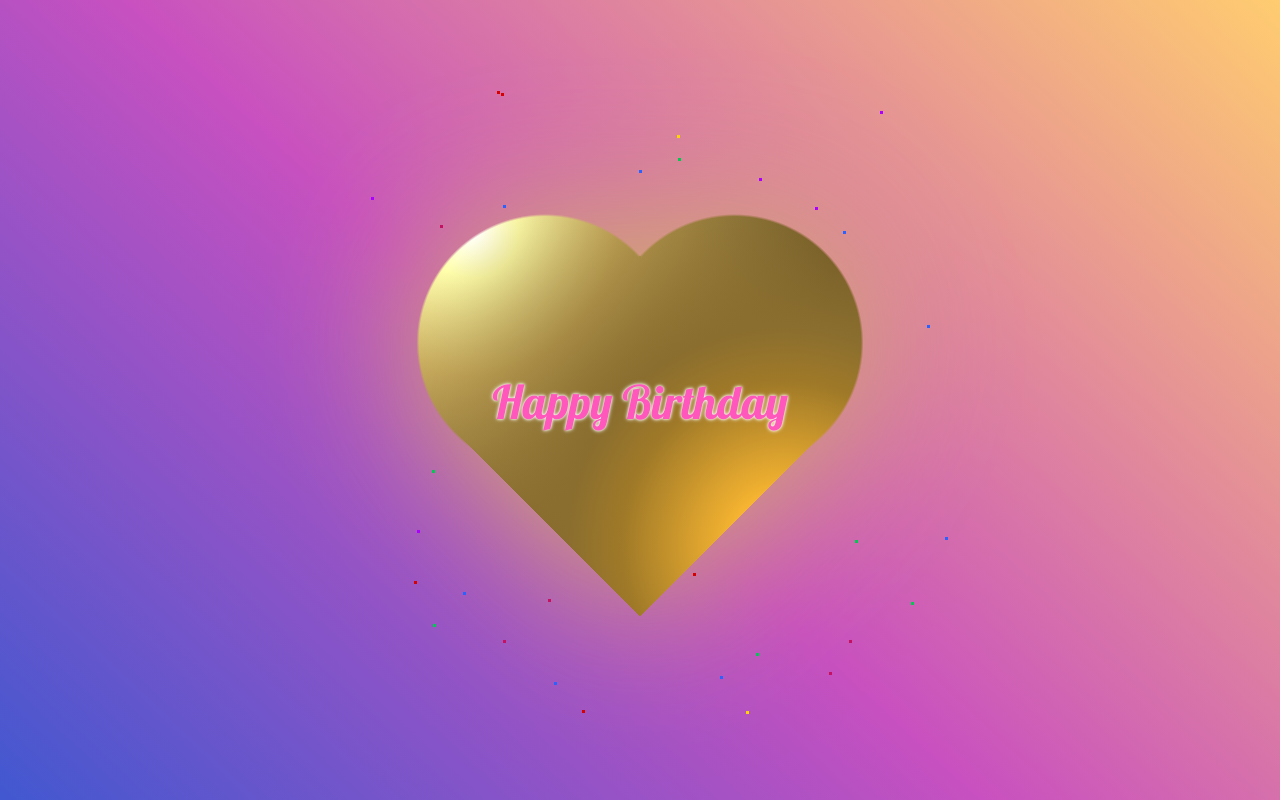
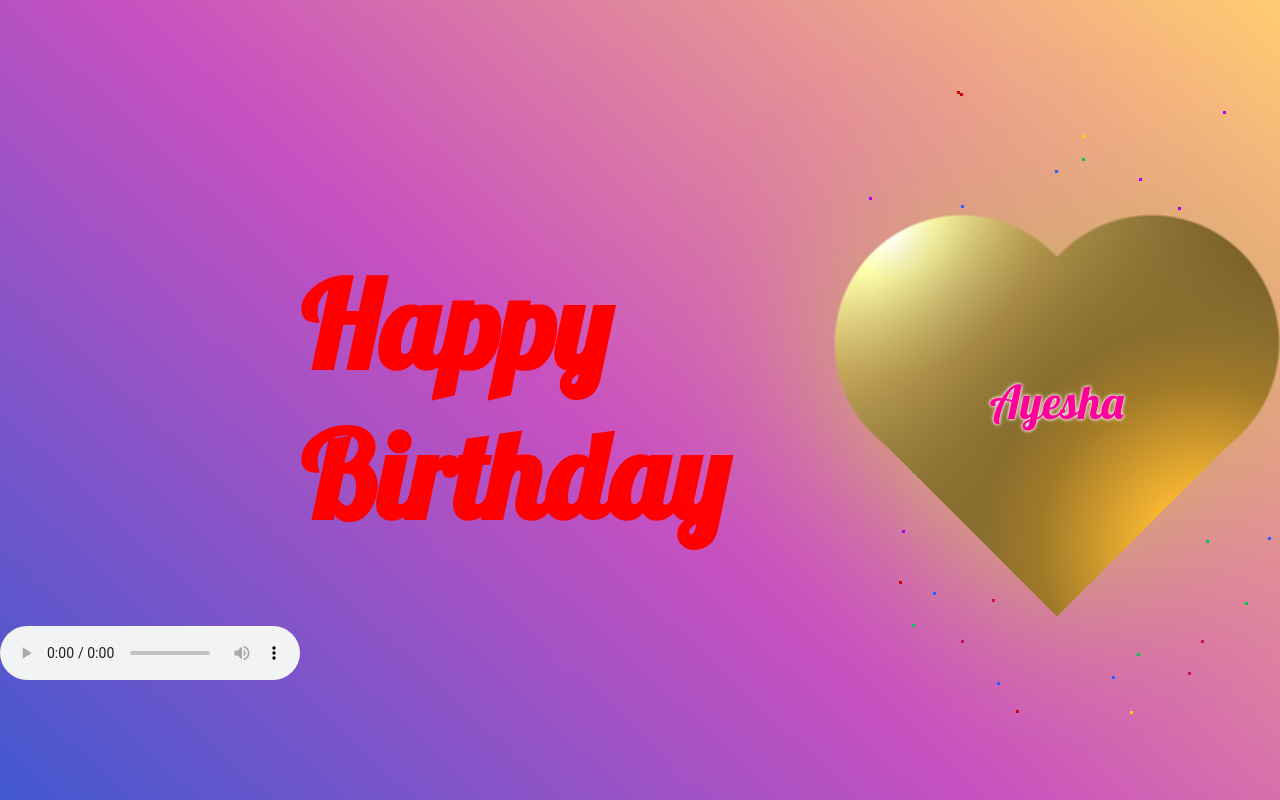
Before and after one commit to HaFizSNK/HBD, a plain HTML site: page index.html in a window 1280 px wide. Drawn offline with Linux system fonts and the light colour scheme.

Commit message:
Happy Birthday

```diff
--- a/index.css
+++ b/index.css
@@ -18,8 +18,8 @@ background-image: linear-gradient(43deg, #4158D0 0%, #C850C0 46%, #FFCC70 100%);
 }
 
 .s-heart {
-	--heart-color: #FF3366;
-	--text-color: #FF57BB;
+	--heart-color: #fa0505;
+	--text-color: #fe0099;
 	--stroke-color: #FFF;
 
 	--radius: .2em;
@@ -44,7 +44,7 @@ background-image: linear-gradient(43deg, #4158D0 0%, #C850C0 46%, #FFCC70 100%);
 }
 
 .s-heart::before {
-	content: 'Happy  Birthday';
+	content: 'Ayesha';
 	display: block;
 	position: absolute;
 	color: var( --text-color );
@@ -183,3 +183,6 @@ background-image: linear-gradient(43deg, #4158D0 0%, #C850C0 46%, #FFCC70 100%);
 		opacity: 0;
 	}
 }
+.song{
+	margin-top: 500px;
+}
--- a/index.html
+++ b/index.html
@@ -3,11 +3,25 @@
 <head>
     <meta charset="UTF-8">
     <meta name="viewport" content="width=device-width, initial-scale=1.0">
-    <title>Document</title>
+    <title>HBD</title>
     <link rel="stylesheet" href="./index.css">
+
 </head>
 <body>
-    <div class="s-heart"></div>
+<div class="song">
+    <audio autoplay controls loop>
+        <source src="./happy-birthday-to-you-piano-version-13976.mp3" type="audio/mpeg">
+    </audio>
+</div>
+
+    <h2 style="color: red;stroke: white;">Happy Birthday </h2>
+    <div class="s-heart">
+
+
+
+    </div>
+
+
 
 
 
```
Also changed, not shown: 1 other file.
